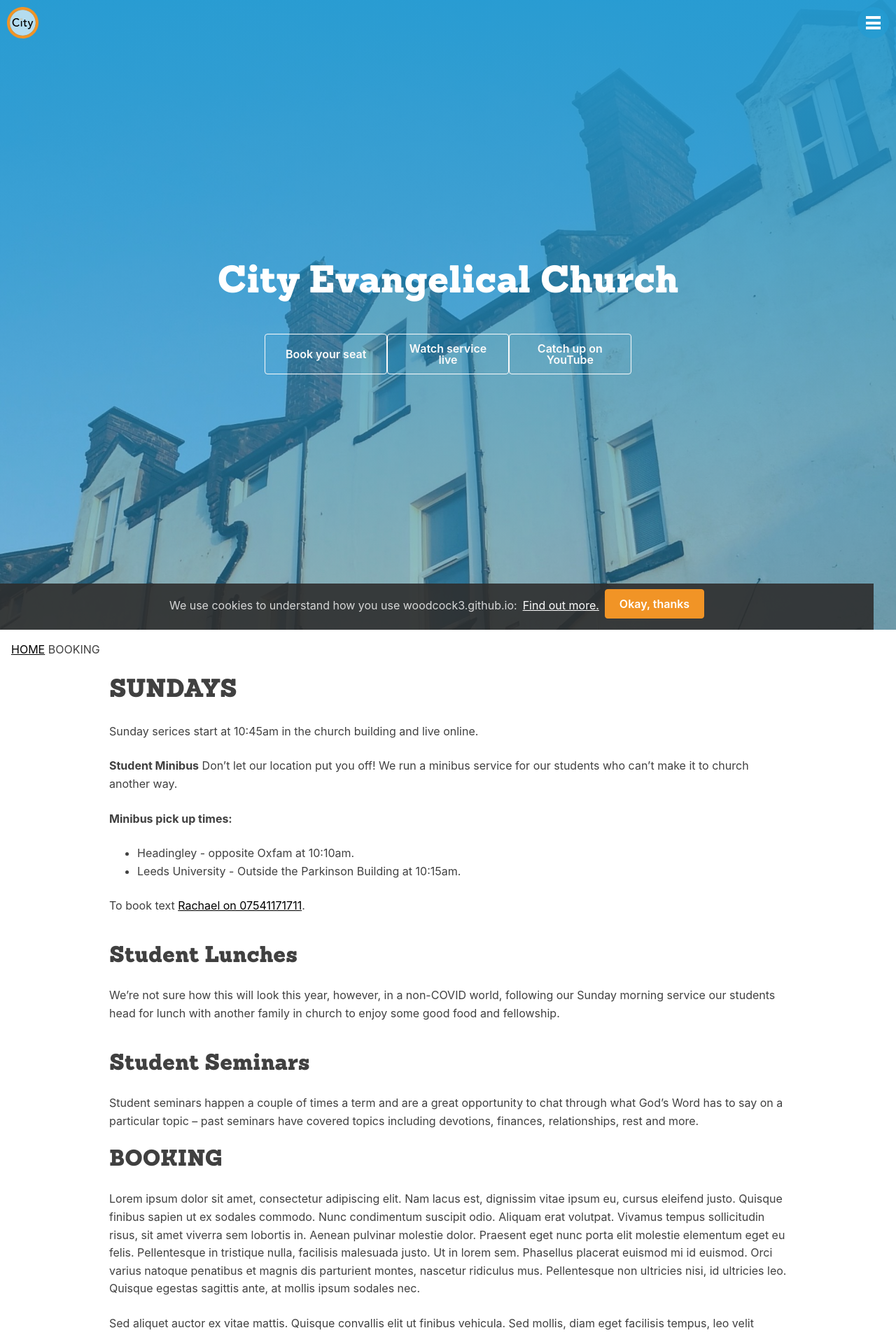
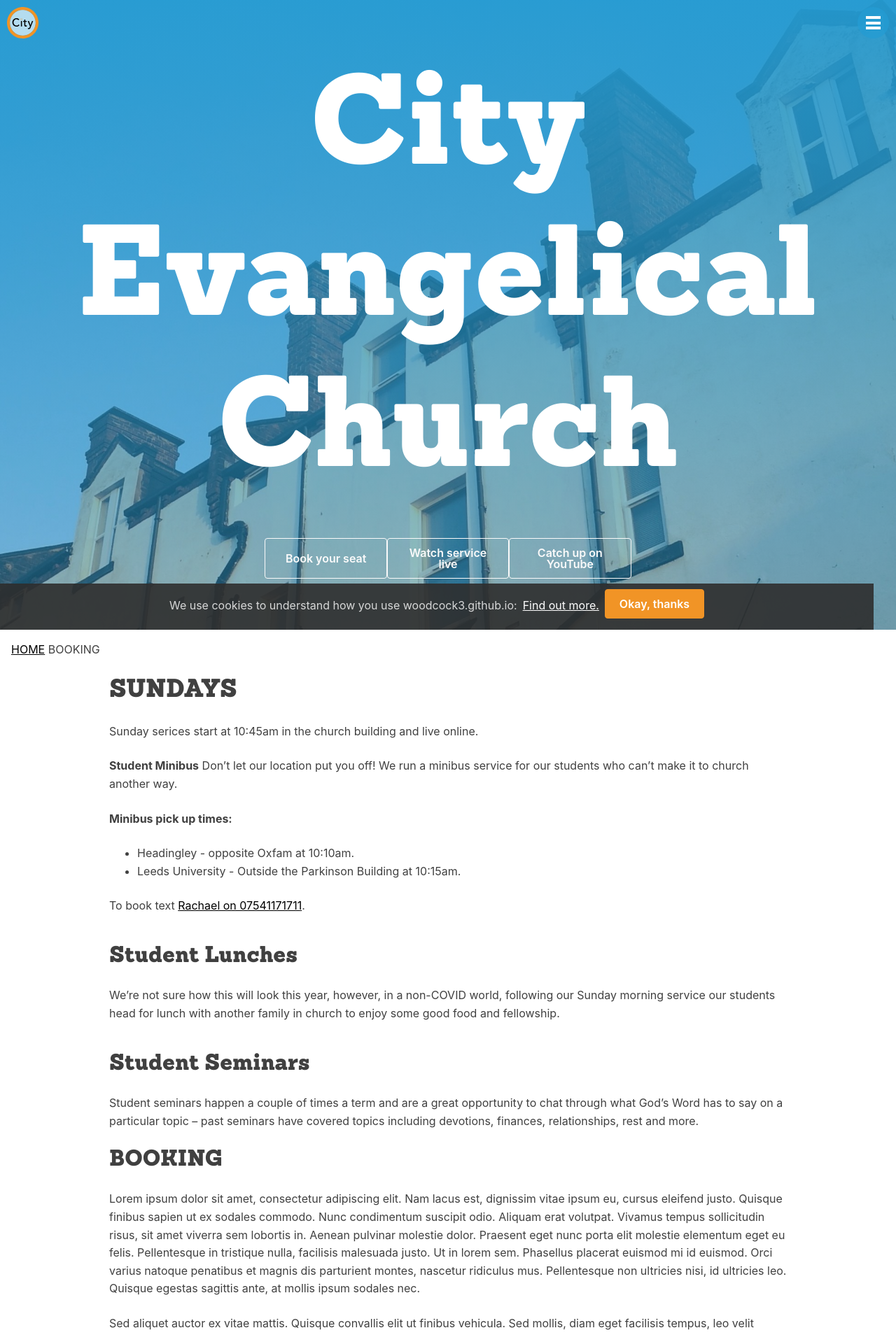
Before and after one commit to woodcox/city-jekyll, a Jekyll site: the page built from pages/_sunday/2021-01-03-booking.md, in a window 1280 px wide. Shown: the top 1908 px of the page at 70% size. Built offline with Jekyll 4.4.1, drawn with Linux system fonts in a browser that asks for light colours.

Commit message:
Update _hero.scss

```diff
--- a/_sass/layouts/_hero.scss
+++ b/_sass/layouts/_hero.scss
@@ -24,11 +24,11 @@
     flex:  0 2 auto;
     .hero-text-h1 {
       color: white;
-      font-size: 6vh;
+      font-size: 20vmin;
     }
     a {
       text-decoration: none;
-      font-size: 3vh;
+      font-size: 10vmin;
     }
   }
 }
```
